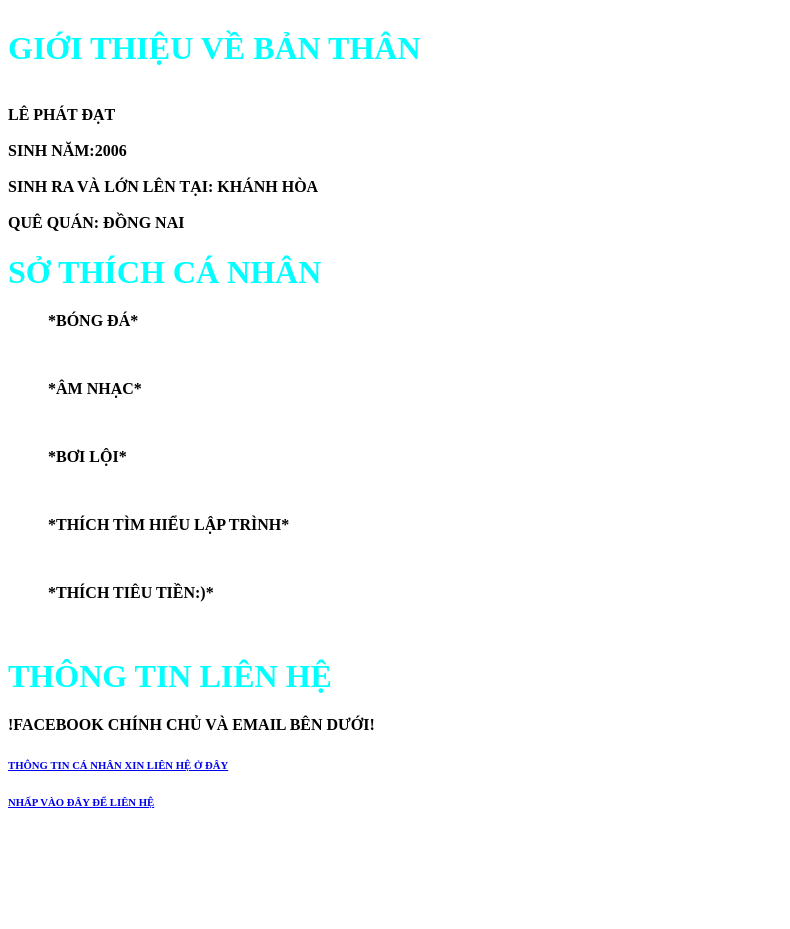
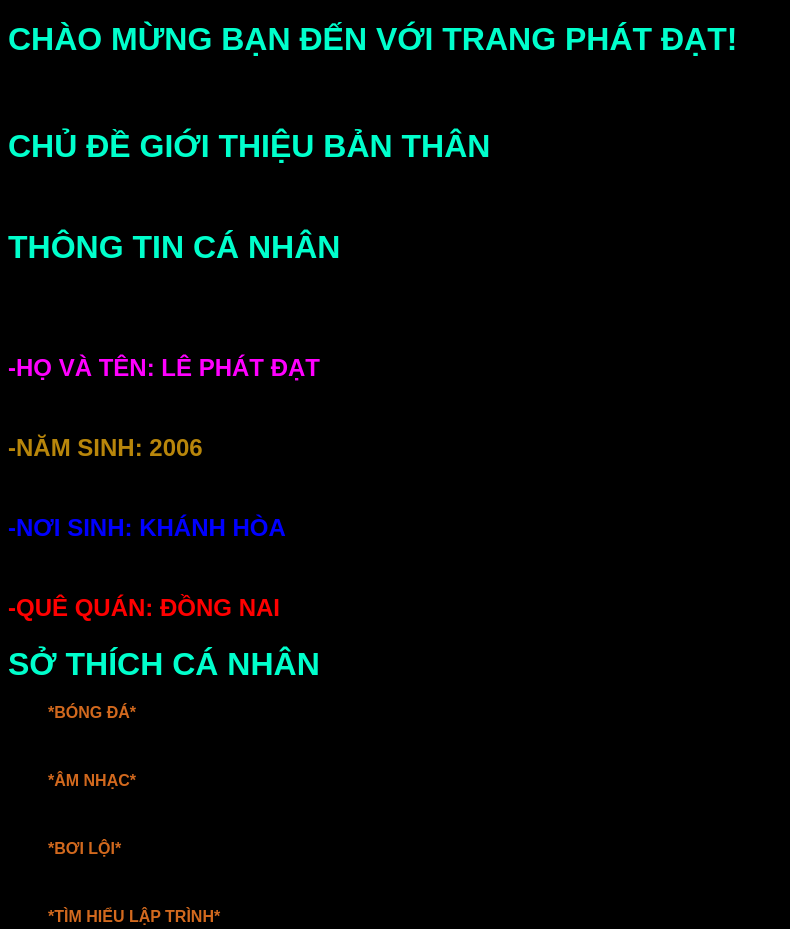
Before and after one commit to lephatdatcr123/lephatdatcr123, a plain HTML site: page index.html in a window 1280 px wide. Shown: the top 929 px of the page, without its empty margins (0-790 px from the left). Before the commit the page ends 833 px from the top, so only its background shows below. Drawn offline with Linux system fonts and the light colour scheme.

Commit message:
Update index.html

```diff
--- a/index.html
+++ b/index.html
@@ -1,38 +1,47 @@
 <!DOCTYPE html>
-     <html>
+<html lang="en">
 <head>
-    <title>
-        Lê Phát Đạt
-    </title>
+  <meta charset="UTF-8">
+  <title>Trang chủ Lê Phát Đạt</title>
+  <style>
+    body {
+      background-color: black;
+      color: white;
+      font-family: Arial, sans-serif;
+    }
+    h1 {
+      color: #00ffcc;
+    }
+    h2 {
+      color: magenta;
+    }
+    p {
+      color: #ccc;
+    }
+  </style>
 </head>
-            <style>h1 {color: aqua};</style> <p style="font-size: 30px;"><H1>GIỚI THIỆU VỀ BẢN THÂN</H1>
-          <style>
-    .circle {
-        <P>TRANG CÁ NHÂN</P>
-      width: 1000px;
-      height: 1000px;
-      background-color: black;
-      border-radius: 50%;</style>
 <body>
-        <P>
-            <br><strong>LÊ PHÁT ĐẠT</strong><br>
-            <br><strong>SINH NĂM:2006</strong> </br>
-            <br><strong>SINH RA VÀ LỚN LÊN TẠI: KHÁNH HÒA</strong><br>
-           <br> <strong>QUÊ QUÁN: ĐỒNG NAI</strong> <br>
-
-        <H1>SỞ THÍCH CÁ NHÂN</H1>
+  <h1>CHÀO MỪNG BẠN ĐẾN VỚI TRANG PHÁT ĐẠT!</h1> <br>
+ <p style="font-size: 30px;"></p> <h1>CHỦ ĐỀ GIỚI THIỆU BẢN THÂN</h1> <br>
+ <p style="font-size: 25px;"></p> <h1> THÔNG TIN CÁ NHÂN</h1><br>
+        <p style="color: darkorchid;"></p><h2><strong><br>-HỌ VÀ TÊN: LÊ PHÁT ĐẠT</p></strong>
+         <p style="color:darkgoldenrod;"><strong><br>-NĂM SINH: 2006</p></strong>
+          <p style="color:blue;"><strong><br>-NƠI SINH: KHÁNH HÒA</p></strong>
+          <p style="color:red"><strong><br>-QUÊ QUÁN: ĐỒNG NAI</p></strong>
+<p style="color: chocolate;"></p>
+<h1>SỞ THÍCH CÁ NHÂN</h1>
 <ul>
-        <strong><p>*BÓNG ĐÁ*</P><br><strong>
-        <p>*ÂM NHẠC*</p><br>
-        <p>*BƠI LỘI*</p><br>
-        <p>*THÍCH TÌM HIỂU LẬP TRÌNH*</p><br>
-         <p>*THÍCH TIÊU TIỀN:)*</p> <br>
+  <p style="color:chocolate"><strong>*BÓNG ĐÁ*</P><br><strong>
+    <p style="color: chocolate;"><strong>*ÂM NHẠC*</p><br></strong>
+    <p style="color: chocolate;"> *BƠI LỘI*</p><br></strong>
+    <p style="color: chocolate;"> *TÌM HIỂU LẬP TRÌNH*</p><br></strong>
 </ul>
-
 </body>
-     </html>
 <H1>THÔNG TIN LIÊN HỆ</H1>
         <STRONG>!FACEBOOK CHÍNH CHỦ VÀ EMAIL BÊN DƯỚI!</STRONG>
      <a href="https://www.facebook.com/lephat.datt" target="_blank"> <h6>THÔNG TIN CÁ NHÂN XIN LIÊN HỆ Ở ĐÂY</h6>
 
      <a href="https://mail.google.com/mail/u/0/#inbox" target="_blank"><H6>NHẤP VÀO ĐÂY ĐỂ LIÊN HỆ</H6></a>
+     </html>
+
+</html>
```
Lines whose indentation alone changed are shown as unchanged.
